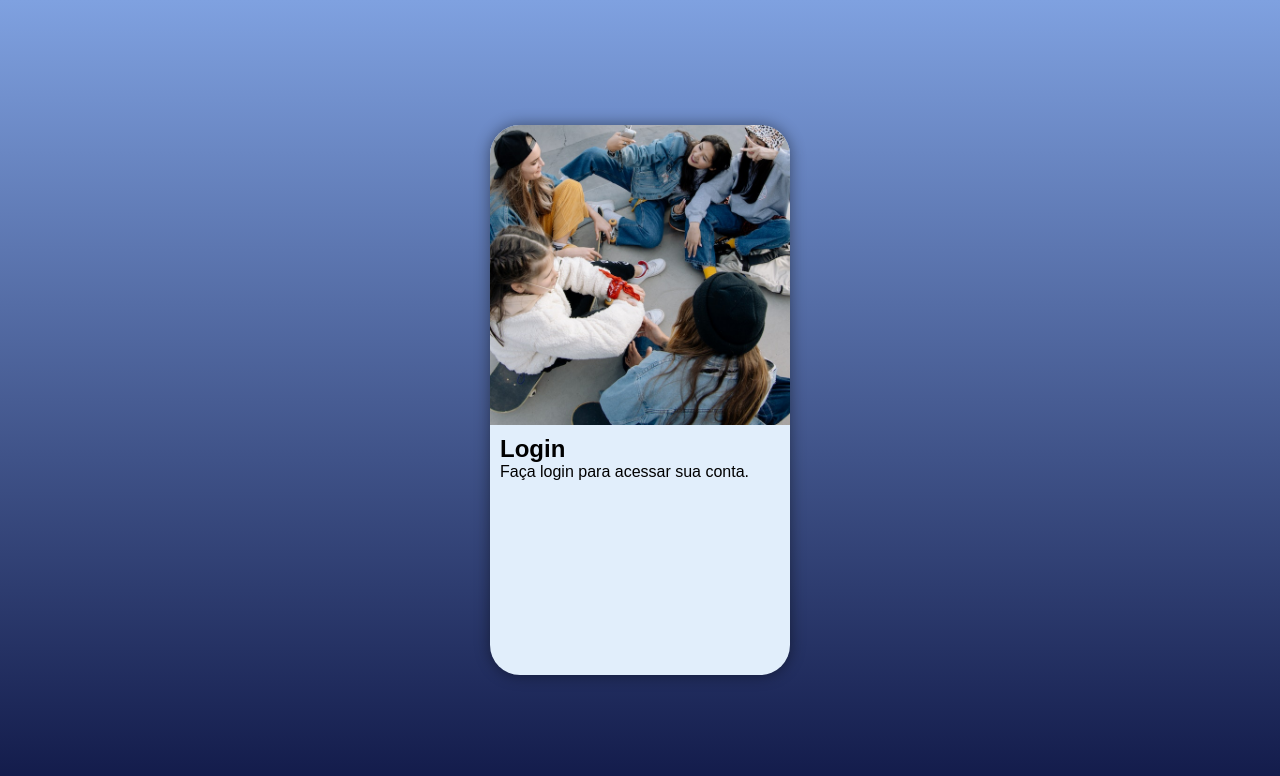
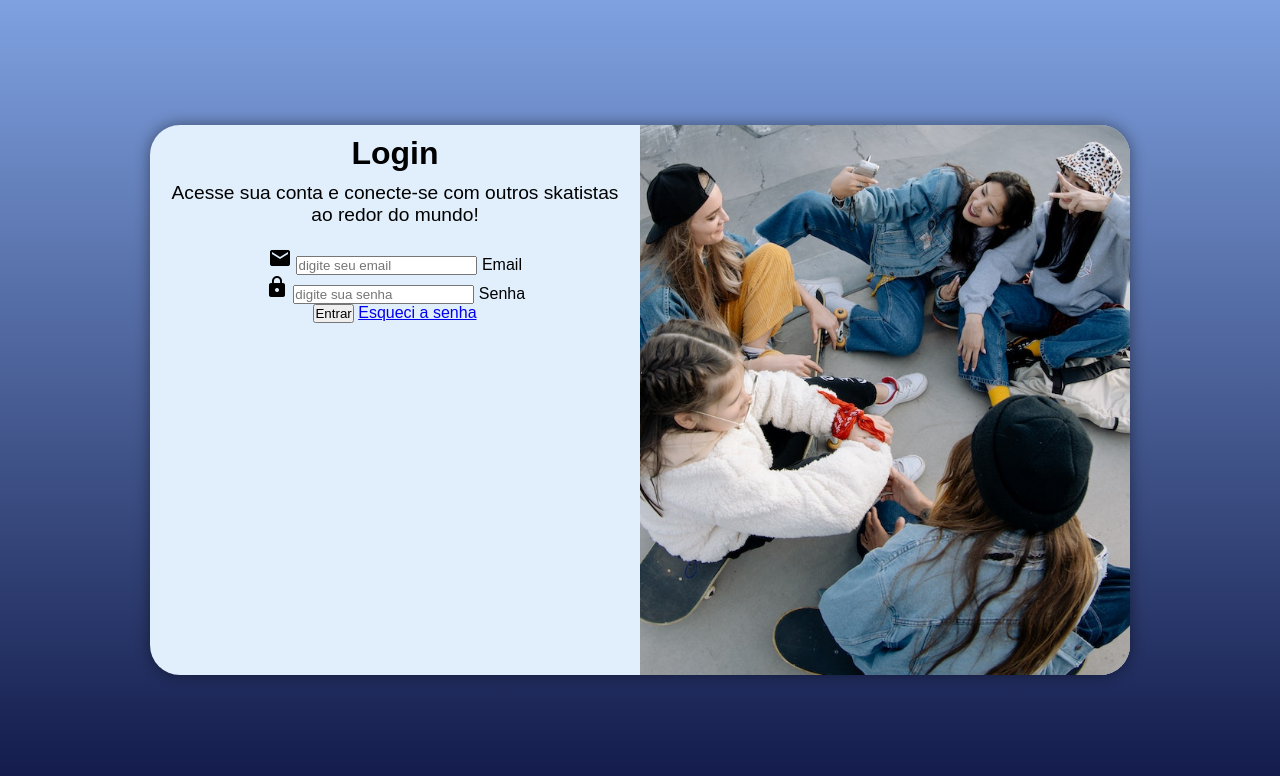
Before and after one commit to slowrach/projeto-login, a PHP site: page / in a window 1280 px wide. Shown: the top 776 px of the page. Run offline with PHP 8.4, Linux system fonts and the light colour scheme; some web fonts are replaced.

Commit message:
atualização do estilo

```diff
--- a/estilos/mobile.css
+++ b/estilos/mobile.css
@@ -17,7 +17,7 @@
 }
 
 body, html {
-    background-image: linear-gradient(to top, var(--cor4), var(--cor2));
+    background-image: linear-gradient(to top, var(--cor4), var(--cor3));
     width: 100vw;
     height: 100vh;
 }
@@ -39,6 +39,8 @@ main {
     transform: translate(-50%, -50%);
     overflow: hidden;
     box-shadow: 0px 0px 15px #00000074;
+    transition: width .2s, height .2s;
+    transition-timing-function: ease;
 }
 
 #imagem {
@@ -49,6 +51,18 @@ main {
 }
 
 #form {
+    text-align: center;
     padding: 10px;
     display: block;
 }
+
+#form > h1 {
+    text-align: center;
+    padding-bottom: 10px;
+}
+
+#form > p {
+    text-align: center;
+    font-size: 0.8em;
+    margin-bottom: 20px;
+}
--- /dev/null
+++ b/estilos/style.css
@@ -0,0 +1,57 @@
+@charset "UTF-8";
+
+@media screen and (min-width: 768px) and (max-width: 992px) {
+    body, html {
+        background-image: linear-gradient(to top, var(--cor4), var(--cor2));
+    }
+
+    #login {
+        width: 80vw;
+        height: 450px;
+    }
+
+    #imagem {
+        float: right;
+        width: 40%;
+        height: 100%;
+    }
+
+    #form {
+        float: left;
+        width: 60%;
+    }
+
+    #form > p {
+        font-size: 1em;
+    }
+}
+
+@media screen and (min-width: 992px) {
+    body, html {
+        background-image: linear-gradient(to top, var(--cor4), var(--cor2));
+    }
+
+    #login {
+        width: 980px;
+        height: 550px;
+    }
+
+    #imagem {
+        float: right;
+        width: 50%;
+        height: 100%;
+    }
+
+    #form {
+        float: left;
+        width: 50%;
+    }
+
+    #form > h1 {
+        font-size: 2em;
+    }
+
+    #form > p {
+        font-size: 1.2em;
+    }
+}
--- a/index.html
+++ b/index.html
@@ -6,6 +6,8 @@
     <meta name="viewport" content="width=device-width, initial-scale=1.0">
     <title>Login</title>
     <link rel="stylesheet" href="estilos/mobile.css">
+    <link rel="stylesheet" href="estilos/style.css">
+    <link href="https://fonts.googleapis.com/icon?family=Material+Icons" rel="stylesheet">
 </head>
 <body>
     <main>
@@ -14,9 +16,22 @@
             </div>
             <div id="form">
                 <h1>Login</h1>
-                <p>Faça login para acessar sua conta.</p>
-                <form action="login.php" method="post">
+                <p>Acesse sua conta e conecte-se com outros skatistas ao redor do mundo!</p>
+                <form action="login.php" method="post" autocomplete="on">
+                    <div class="campo">
+                        <span class="material-icons">mail</span>
+                        <input type="email" name="email" id="iemail" placeholder="digite seu email" autocomplete="email" required maxlength="30">
+                        <label for="iemail">Email</label>
+                    </div>
 
+                    <div>
+                        <span class="material-icons">lock</span>
+                        <input type="password" name="senha" id="isenha" placeholder="digite sua senha" required>
+                        <label for="isenha">Senha</label>
+                    </div>
+
+                    <input type="submit" value="Entrar">
+                    <a href="esqueci.html">Esqueci a senha</a>
                 </form>
             </div>
         </section>
--- /dev/null
+++ b/login.php
@@ -0,0 +1 @@
+Os dados foram enviados com sucesso!
```
Also changed, not shown: esqueci.html (added, +39 -0 lines).
